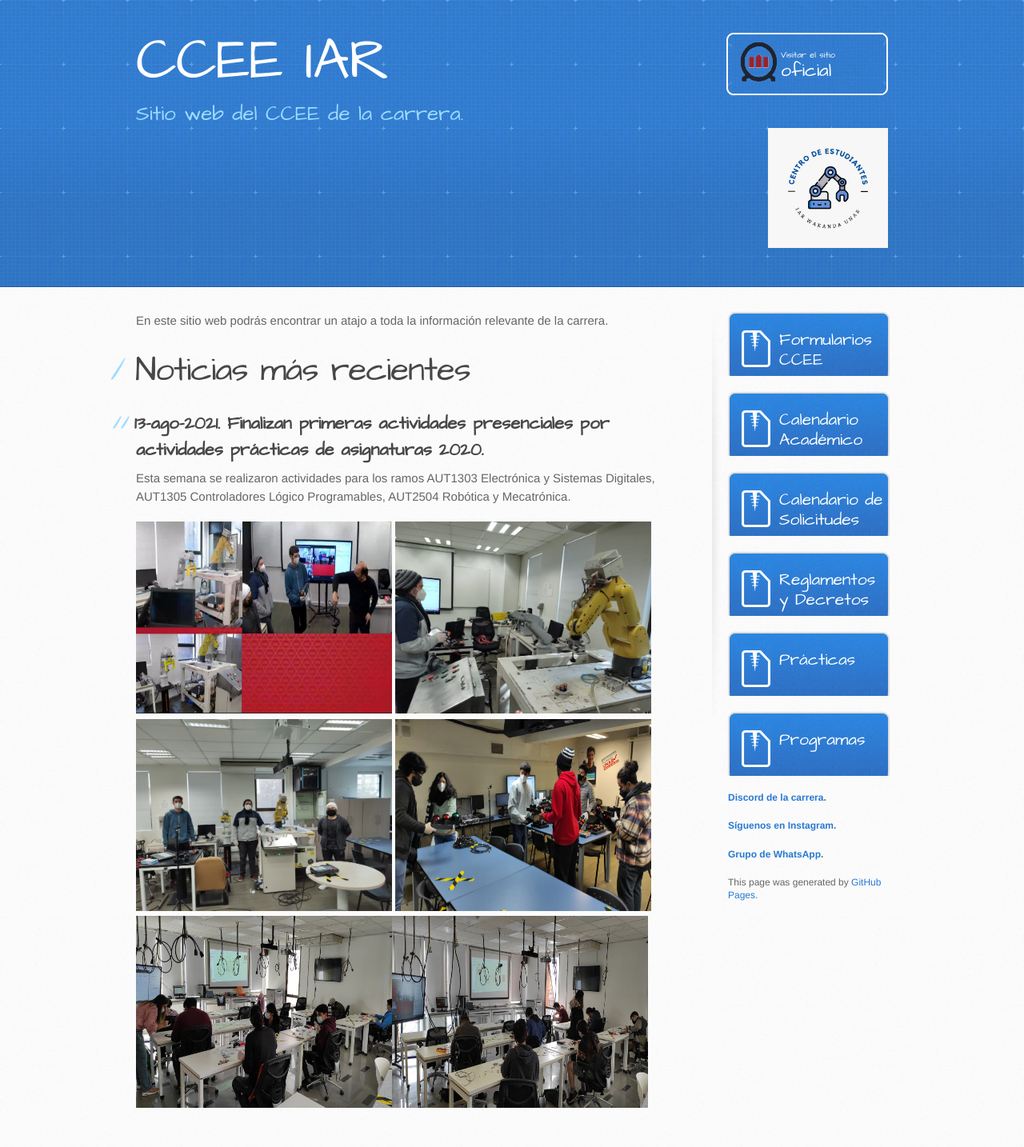
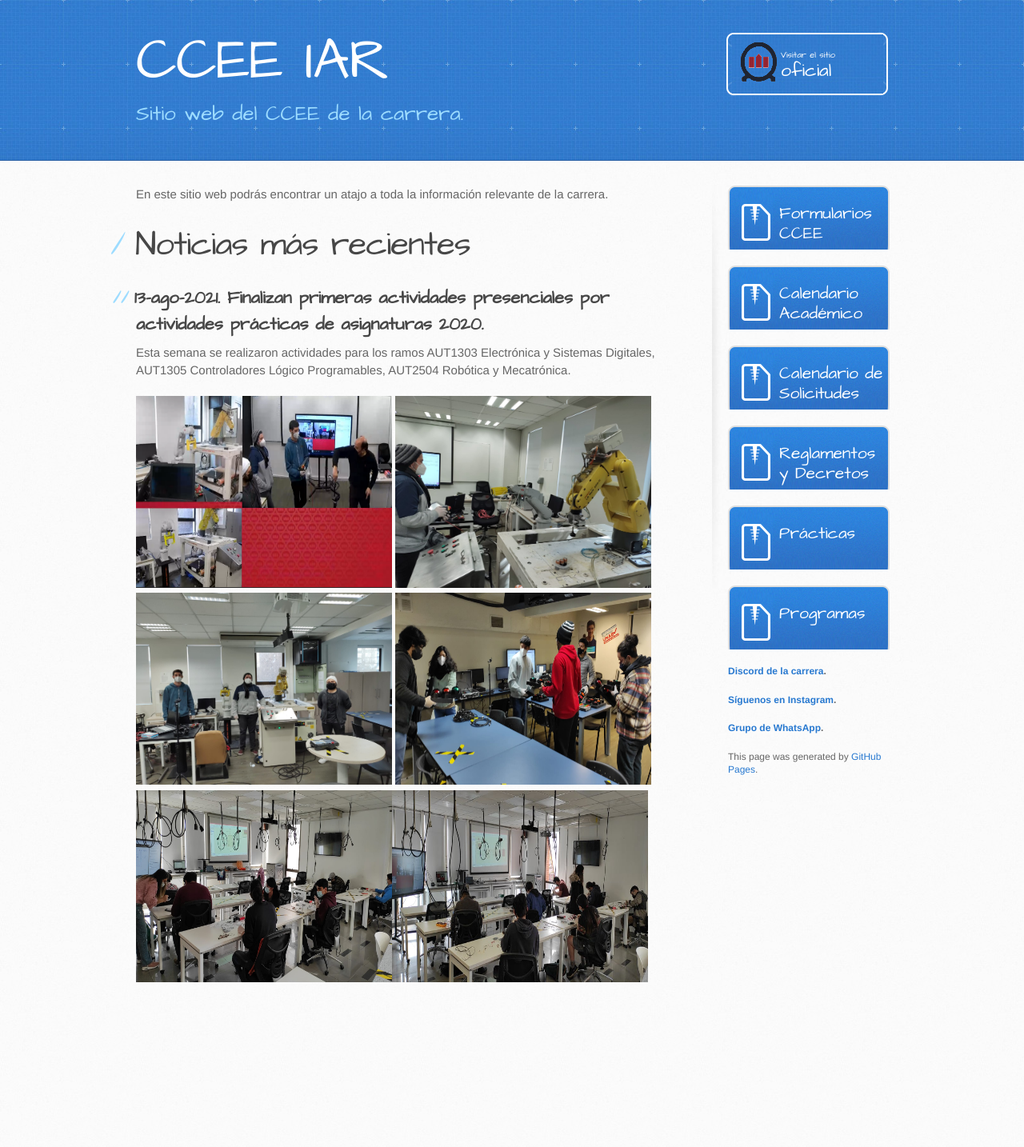
Before and after one commit to iar-unab/web, a Jekyll site: the page built from index.md, in a window 1280 px wide. Shown: the whole page at 80% size. Built offline with Jekyll 4.4.1, drawn with Linux system fonts in a browser that asks for light colours; after the commit the page ends 1277 px from its top, so only the background shows below that.

Commit message:
Update default.html

```diff
--- a/_layouts/default.html
+++ b/_layouts/default.html
@@ -23,7 +23,7 @@
         <h2>{{ site.description | default: site.github.project_tagline }}</h2>
         {% if site.github.is_project_page %}
           <a href="http://facultades.unab.cl/ingenieria/carreras/ingenieria-automatizacion-robotica/" target = "_blank" class="button"><small>Visitar el sitio</small> oficial</a>
-        <div style="text-align: right"><img src="assets/images/wakandaiar.jpg" width="150" height="150"></div>
+
         {% endif %}
         {% if site.github.is_user_page %}
           <a href="{{ site.github.owner_url }}" class="button"><small>Follow me on</small> GitHub</a>
```
